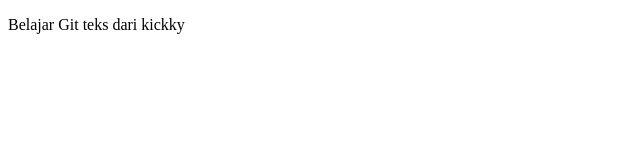
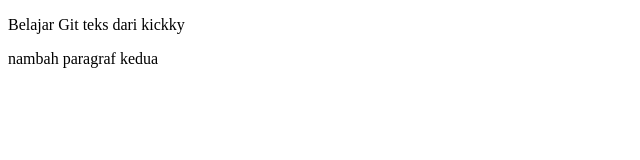
Before and after one commit to kickymaulana/belajargit-3, a plain HTML site: page index.html in a window 1280 px wide. Shown: the whole page, without its empty margins (0-640 px from the left). Drawn offline with Linux system fonts and the light colour scheme.

Commit message:
nambah paragraf kedua

```diff
--- a/index.html
+++ b/index.html
@@ -8,5 +8,6 @@
 </head>
 <body>
     <p>Belajar Git teks dari kickky</p>
+    <p>nambah paragraf kedua</p>
 </body>
 </html>
```
